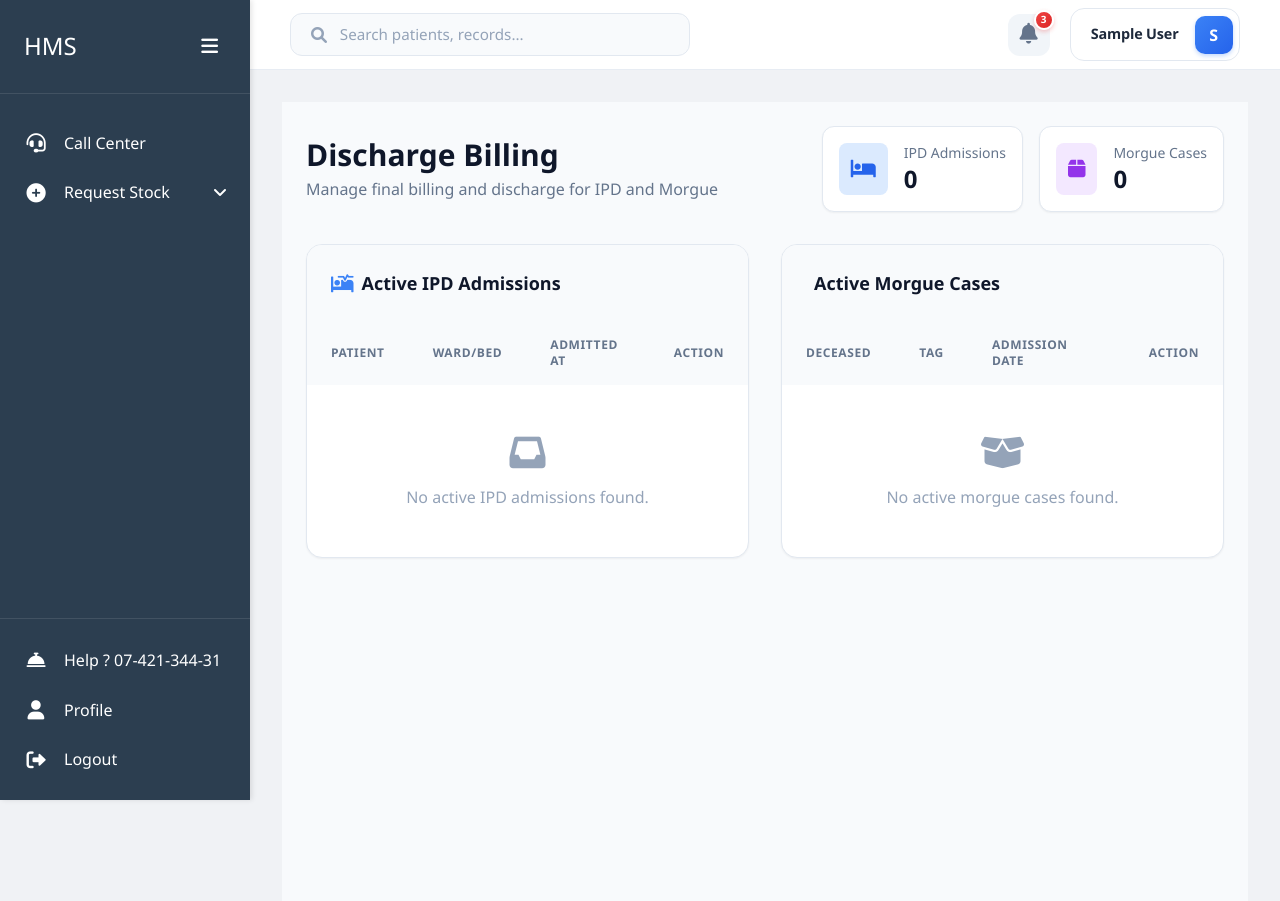
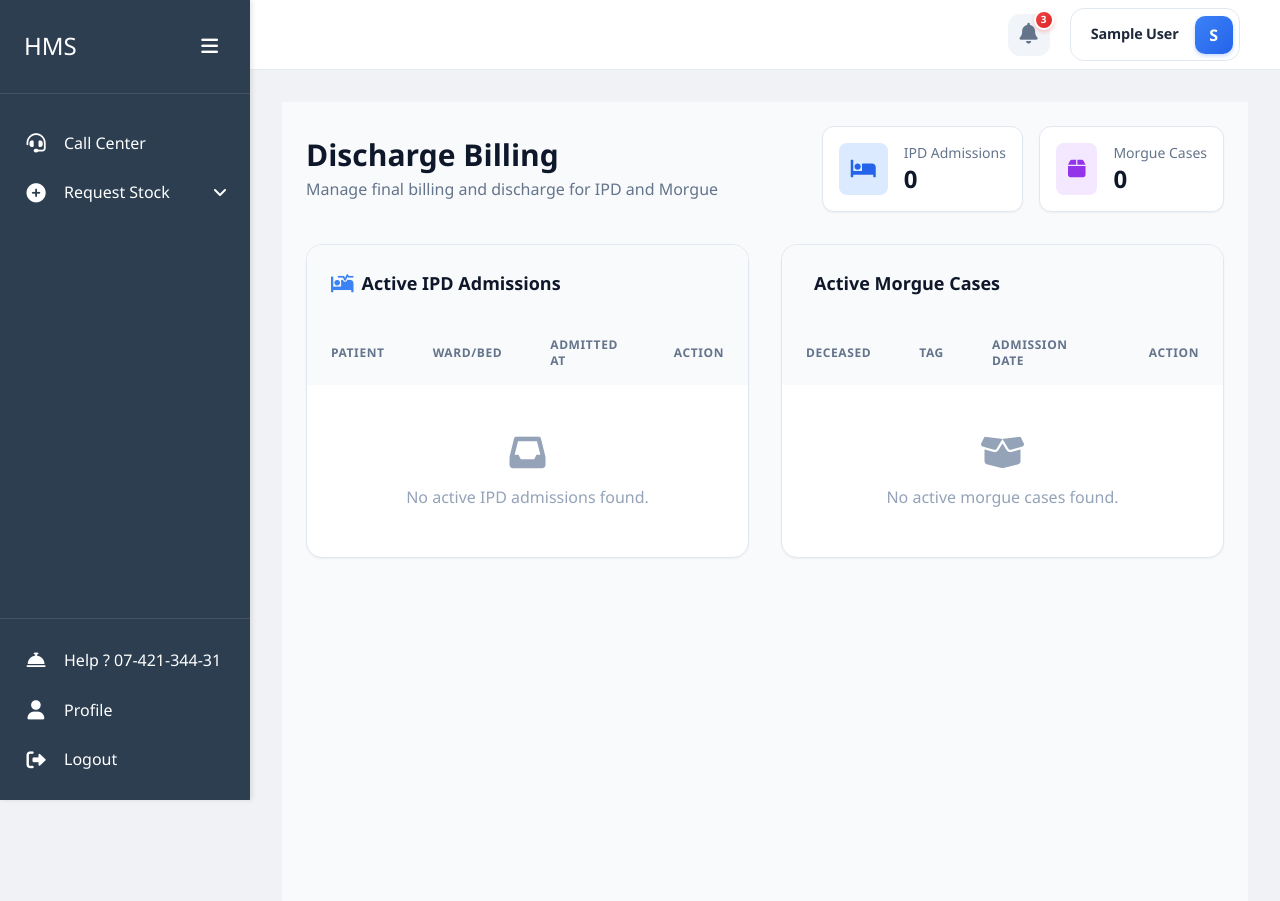
Before and after one commit to kamcho/hms, a Django app: page /accounts/discharge/dashboard/ in a window 1280 px wide. Shown: the top 901 px of the page. Run offline with Django 4.2, Linux system fonts and the light colour scheme; the visitor is signed in with stand-in values (Sample User, id 1); data that the repository does not hold is empty; style sheets or scripts are compiled from the project's sources.

Commit message:
search fix

```diff
--- a/users/templates/users/dashboard_base.html
+++ b/users/templates/users/dashboard_base.html
@@ -396,9 +396,8 @@
             <!-- Main Content -->
             <div class="main-content" id="mainContent">
                 <header class="top-bar">
-                    <div class="search-bar">
-                        <i class="fas fa-search"></i>
-                        <input type="text" placeholder="Search patients, records...">
+                    <div class="search-ar" style="opacity: 0;">
+                        <i class="fas fa-user"></i>
                     </div>
                     <div class="user-nav">
                         <div class="notifications">
```
